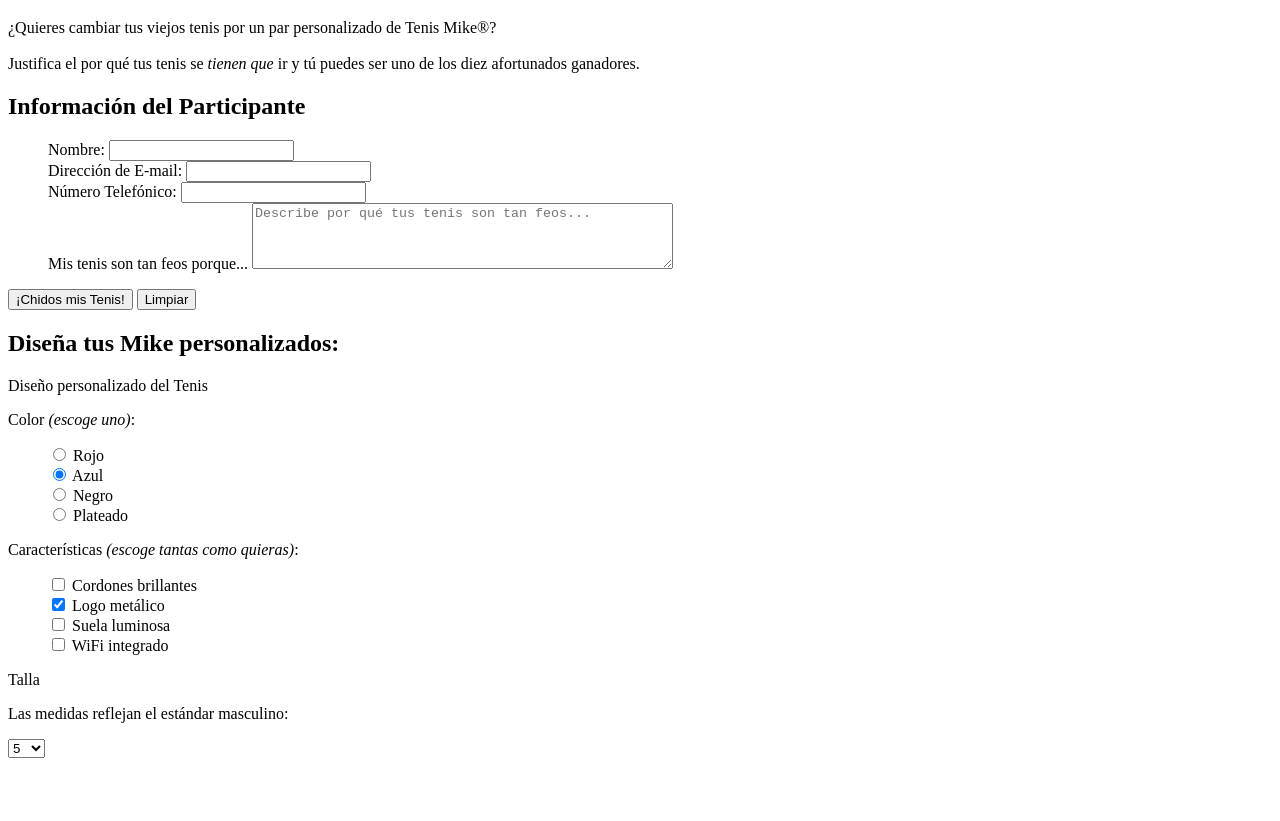
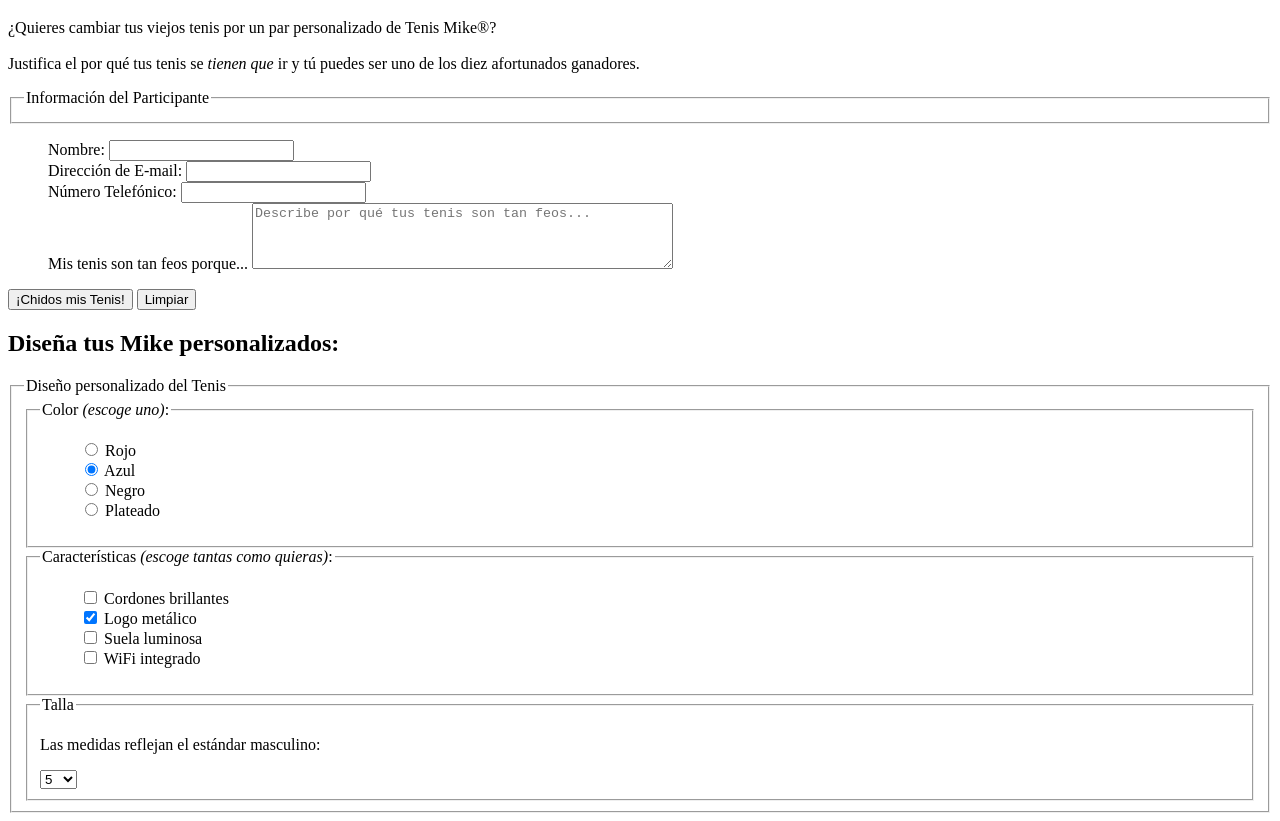
Before and after one commit to mezamezaflfl/Hweb, a plain HTML site: page practicas/p09/formulario.html in a window 1280 px wide. Shown: the part 61-882 px from the top of the page. Before the commit the page ends 827 px from the top, so only its background shows below. Drawn offline with Linux system fonts and the light colour scheme.

Commit message:
se agruparon los controles con fieldset y legend

```diff
--- a/practicas/p09/formulario.html
+++ b/practicas/p09/formulario.html
@@ -16,7 +16,9 @@
 
     <p>¿Quieres cambiar tus viejos tenis por un par personalizado de Tenis Mike&#174;?<br><br>Justifica el por qué tus tenis se <em>tienen que</em> ir y tú puedes ser uno de los diez afortunados ganadores.</p>
    <form action="http://localhost/hweb/practicas/p09/concurso.php" method="POST"></form>
-    <h2>Información del Participante</h2>
+   <fieldset>
+     <legend>Información del Participante</legend>
+   </fieldset>
 
     <ul>
     <li>Nombre: <input type="text" name="nombre" ></li>
@@ -27,31 +29,38 @@
     <p><input type="submit" value="¡Chidos mis Tenis!"> <input type="reset" value="Limpiar"></p>
 
     <h2>Diseña tus Mike personalizados:</h2>
+    <fieldset>
+      <legend>Diseño personalizado del Tenis</legend>
 
-    <p>Diseño personalizado del Tenis</p>
+       <fieldset>
+        <legend>Color <em>(escoge uno)</em>:</legend>
 
-    <p>Color <em>(escoge uno)</em>:</p>
       <ul>
       <li> <input type="radio" name="color" value="rojo" > Rojo</li>
       <li> <input type="radio" name="color" value="azul" checked> Azul</li>
       <li> <input type="radio" name="color" value="negro" > Negro</li>
       <li> <input type="radio" name="color" value="plateado" > Plateado</li>
       </ul>
+            </fieldset>
 
-    <p>Características <em>(escoge tantas como quieras)</em>:</p>
+
+       <fieldset>
+        <legend>Características <em>(escoge tantas como quieras)</em>:</legend>
       <ul>
       <li> <input type="checkbox" name="caracteristicas[]" value="cordones_brillantes" > Cordones brillantes</li>
       <li> <input type="checkbox" name="caracteristicas[]" value="logo_metálico" checked> Logo metálico</li>
       <li> <input type="checkbox" name="caracteristicas[]" value="suela_luminosa" > Suela luminosa</li>
       <li> <input type="checkbox" name="caracteristicas[]" value="wifi_integrado" > WiFi integrado</li>
       </ul>
+    </fieldset>
 
-    <p>Talla</p>
-    <p>Las medidas reflejan el estándar masculino:</p>
-    <select name ="talla" talla="1">
-      <option value="3">3</option>
-      <option value="4">4</option>
-      <option value="5" selected>5</option>
+    <fieldset>
+      <legend>Talla</legend>
+      <p>Las medidas reflejan el estándar masculino:</p>
+      <select name ="talla" talla="1">
+        <option value="3">3</option>
+        <option value="4">4</option>
+        <option value="5" selected>5</option>
       <option value="6">6</option>
       <option value="7">7</option>
     <option value="8">8</option>
```
